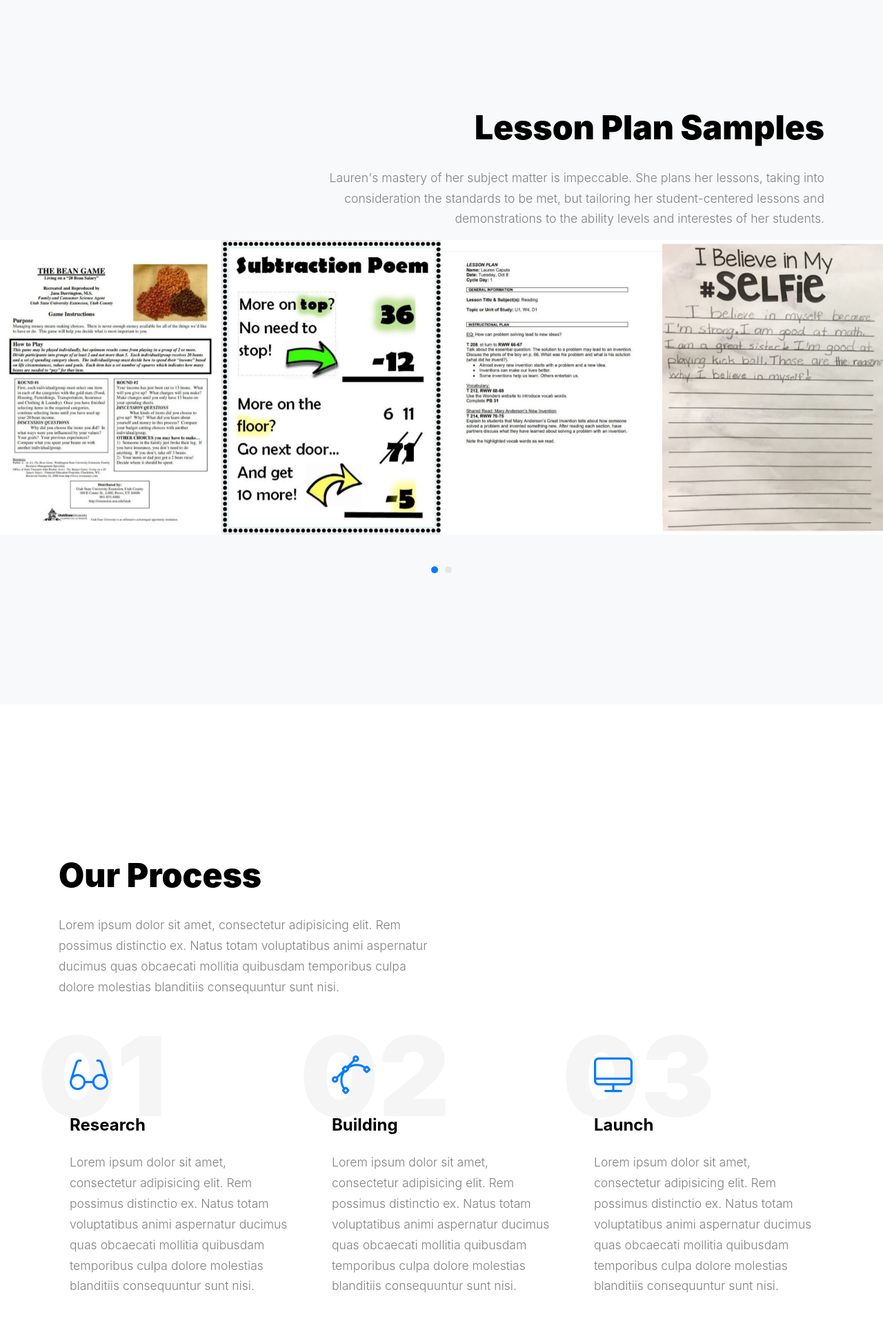
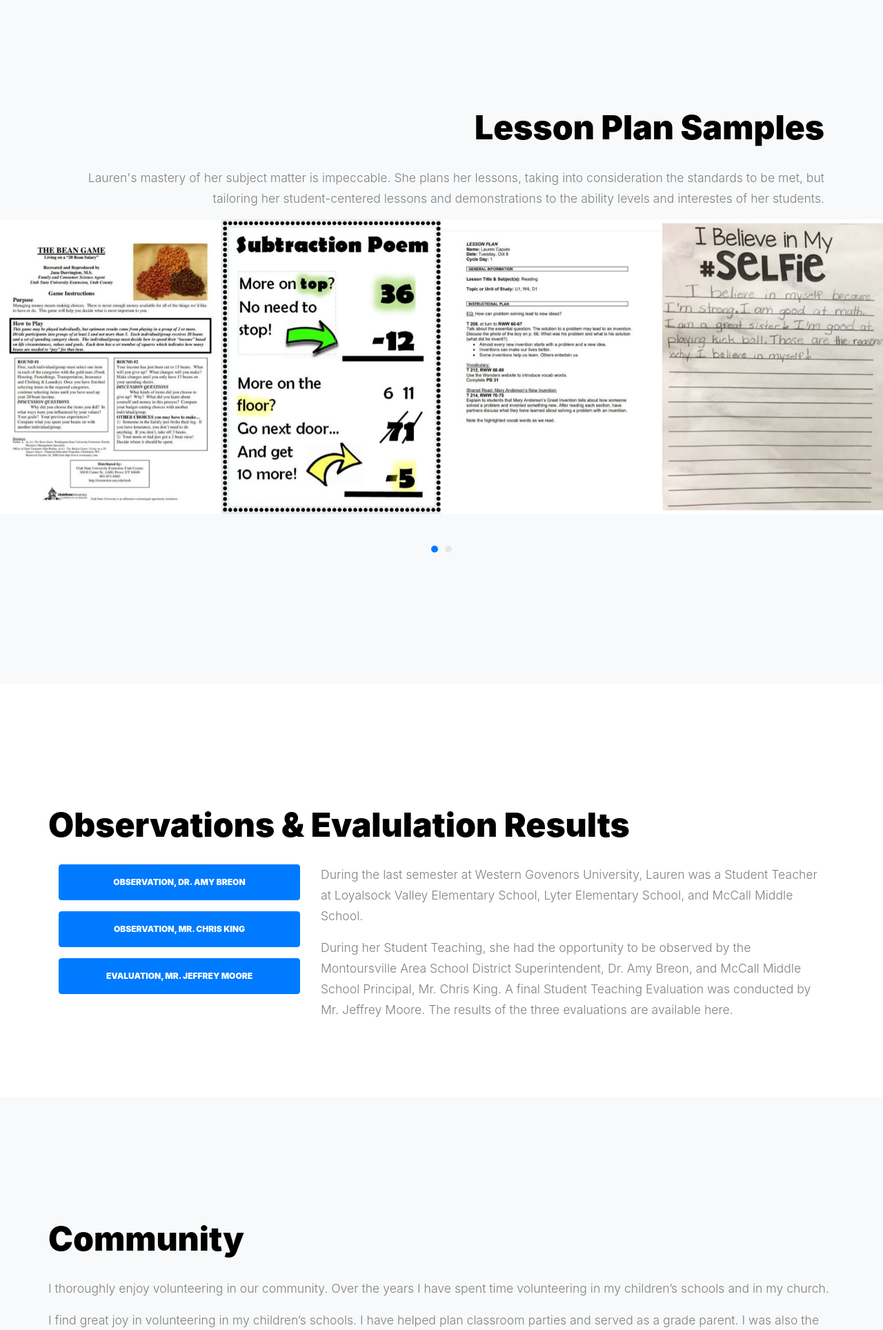
Before and after one commit to laurencaputo/laurencaputo, a PHP site: page / in a window 1280 px wide. Shown: the part 1954-3882 px from the top of the page at 69% size. Run offline with PHP 8.4, Linux system fonts and the light colour scheme; some web fonts are replaced.

Commit message:
Final Draft
Everything looks good so far...

```diff
--- a/css/style.css
+++ b/css/style.css
@@ -674,7 +674,7 @@ h1, h2, h3, h4, h5,
   color: #000;
   margin-bottom: 1.8rem;
   font-weight: 900;
-  max-width: 800px; }
+  max-width: auto; }
   @media (max-width: 991.98px) {
     .section-title {
       font-size: 1.5rem; } }
--- a/index.html
+++ b/index.html
@@ -131,8 +131,7 @@
     <div class="site-section bg-light" id="plans-section">
       <div class="container">
         <div class="row">
-          <div class="col-lg-4"></div>
-          <div class="col-lg-8" align="right">
+          <div class="col-lg-12" align="right">
             <h2 class="section-title">Lesson Plan Samples</h2>
             <p>Lauren's mastery of her subject matter is impeccable. She plans her lessons,
               taking into consideration the standards to be met, but tailoring her student-centered
@@ -209,59 +208,48 @@
     <div class="site-section section-2" id="results-section" >
       <div class="container">
         <div class="row">
-          <div class="col-lg-6 mb-5">
-            <span class="section-sub-title d-block">Our Process</span>
-            <h2 class="section-title">Our Process</h2>
-            <p>Lorem ipsum dolor sit amet, consectetur adipisicing elit. Rem possimus distinctio ex. Natus totam voluptatibus animi aspernatur ducimus quas obcaecati mollitia quibusdam temporibus culpa dolore molestias blanditiis consequuntur sunt nisi.</p>
+            <h2 class="section-title">Observations & Evalulation Results</h2>
+            <p></p>
+          <div class="col-lg-4">
+
+            <a href="documents/breon.pdf" class="btn btn-primary py-3 px-5 btn-block" target="_blank">Observation, Dr. Amy Breon</span></a>
+            <p></p>
+            <a href="documents/king.pdf" class="btn btn-primary py-3 px-5 btn-block" target="_blank">Observation, Mr. Chris King</span></a>
+            <p></p>
+            <a href="documents/final.pdf" class="btn btn-primary py-3 px-5 btn-block"target="_blank">Evaluation, Mr. Jeffrey Moore</span></a>
           </div>
-        </div>
-        <div class="row">
-          <div class="col-lg-4" data-aos="fade-up" data-aos-delay="">
-            <div class="process p-3">
-              <span class="number">01</span>
-              <div>
-                <span class="flaticon-glasses display-4 text-primary mb-4 d-inline-block"></span>
-                <h3>Research</h3>
-                <p>Lorem ipsum dolor sit amet, consectetur adipisicing elit. Rem possimus distinctio ex. Natus totam voluptatibus animi aspernatur ducimus quas obcaecati mollitia quibusdam temporibus culpa dolore molestias blanditiis consequuntur sunt nisi.</p>
-              </div>
-
-            </div>
-          </div>
-          <div class="col-lg-4" data-aos="fade-up" data-aos-delay="100">
-            <div class="process p-3">
-              <span class="number">02</span>
-              <div>
-                <span class="flaticon-vector display-4 text-primary mb-4 d-inline-block"></span>
-                <h3>Building</h3>
-                <p>Lorem ipsum dolor sit amet, consectetur adipisicing elit. Rem possimus distinctio ex. Natus totam voluptatibus animi aspernatur ducimus quas obcaecati mollitia quibusdam temporibus culpa dolore molestias blanditiis consequuntur sunt nisi.</p>
-              </div>
-
-            </div>
-          </div>
-          <div class="col-lg-4" data-aos="fade-up" data-aos-delay="200">
-            <div class="process p-3">
-              <span class="number">03</span>
-              <div>
-                <span class="flaticon-monitor display-4 text-primary mb-4 d-inline-block"></span>
-                <h3>Launch</h3>
-                <p>Lorem ipsum dolor sit amet, consectetur adipisicing elit. Rem possimus distinctio ex. Natus totam voluptatibus animi aspernatur ducimus quas obcaecati mollitia quibusdam temporibus culpa dolore molestias blanditiis consequuntur sunt nisi.</p>
-              </div>
-
+          <div class="col-lg-8 mr-auto mb-5">
+            <div class="mb-5">
+              <p>During the last semester at Western Govenors University, Lauren was
+                a Student Teacher at Loyalsock Valley Elementary School, Lyter Elementary
+                School, and McCall Middle School.</p>
+                <p></p>
+              <p>During her Student Teaching, she had the opportunity to be observed by the Montoursville Area
+              School District Superintendent, Dr. Amy Breon, and McCall Middle School
+              Principal, Mr. Chris King. A final Student Teaching Evaluation was
+              conducted by Mr. Jeffrey Moore. The results of the three evaluations are
+              available here.</p>
+              <p></p>
             </div>
           </div>
         </div>
-      </div>
+                <div class="row"><p></p><p></p><p></p></div>
+
     </div>
 
 
     <div class="site-section bg-light" id="community-section">
       <div class="container">
         <div class="row">
-          <div class="col-lg-6 mb-5">
-            <span class="section-sub-title d-block">Services</span>
-            <h2 class="section-title">Services</h2>
-            <p>Lorem ipsum dolor sit amet, consectetur adipisicing elit. Rem possimus distinctio ex. Natus totam voluptatibus animi aspernatur ducimus quas obcaecati mollitia quibusdam temporibus culpa dolore molestias blanditiis consequuntur sunt nisi.</p>
-          </div>
+          <h2 class="section-title">Community</h2>
+            <p>     I thoroughly enjoy volunteering in our community. Over the years I have spent time volunteering in my children’s schools and in my church.</p>
+
+            <p>     I find great joy in volunteering in my children’s schools. I have helped plan classroom parties and served as a grade parent. I was also the Classroom Activities Coordinator for the Lyter Elementary PTO during the 2018-2019 school year. My main duties were collecting and counting the box tops and coordinating the Christmas festivities during Santa’s visit to the school.</p>
+
+	          <p>     I am an active member of Faith United Methodist Church in Montoursville. I was the Casserole Ministry coordinator for three years. I created a Facebook page for the group and utilized it to organize meals to be delivered by volunteers to those in need. This helped ease the burden of families who were going through tough times, or in some cases for families who had just welcomed a baby. I taught a kindergarten Sunday school class last year, and I loved getting to know and bonding with those children. I still help with the Sunday school classes on a rotating schedule as a classroom assistant. I have also helped with many of our church’s food packing events, including the Backpack Program which benefits the Montoursville Area School District. My small group has also packed meals at the Central Pennsylvania Food Bank. For the past two summers I was a Crew Leader during Vacation Bible School, which I find to be very rewarding.</p>
+
+            <p>     I feel we are all given unique gifts and it is important to utilize those gifts by serving our community. I especially enjoy working with children in my volunteer work and love seeing them grow during that time. </p>
+            <p></p>
         </div>
 
       </div>
@@ -270,54 +258,60 @@
 
         <div class="service">
           <div>
-            <span class="flaticon-reload display-4 text-primary mb-4 d-inline-block"></span>
-            <h3>Auto Reload</h3>
-            <p>Lorem ipsum dolor sit amet, consectetur adipisicing elit. Rem possimus distinctio ex. Natus totam voluptatibus animi aspernatur ducimus quas obcaecati mollitia quibusdam temporibus culpa dolore molestias blanditiis consequuntur sunt nisi.</p>
+              <p>"Mrs. Caputo is nice to us, sets up lots of fun things for us, and play lots of fun things with us."</p>
+              <p>~Reagan, 3rd Grade</p>
           </div>
         </div>
 
 
         <div class="service">
           <div>
-            <span class="flaticon-download display-4 text-primary mb-4 d-inline-block"></span>
-            <h3>Download Videos</h3>
-            <p>Lorem ipsum dolor sit amet, consectetur adipisicing elit. Rem possimus distinctio ex. Natus totam voluptatibus animi aspernatur ducimus quas obcaecati mollitia quibusdam temporibus culpa dolore molestias blanditiis consequuntur sunt nisi.</p>
+            <p>"Dear Lauren, I have truly enjoyed sharing my classroom with you. You truly have bloomed and will be an awesome teacher. We will all miss you. Stop back anytime!</p>
+            <p>~Mrs. Jean</p>
           </div>
         </div>
 
         <div class="service">
           <div>
-            <span class="flaticon-monitor display-4 text-primary mb-4 d-inline-block"></span>
-            <h3>Web Development</h3>
-            <p>Lorem ipsum dolor sit amet, consectetur adipisicing elit. Rem possimus distinctio ex. Natus totam voluptatibus animi aspernatur ducimus quas obcaecati mollitia quibusdam temporibus culpa dolore molestias blanditiis consequuntur sunt nisi.</p>
+            <p>"Mrs. Caputo is great teacher because she is a great helper!"</p>
+            <p>~Micah, 3rd Grade</p>
           </div>
         </div>
 
         <div class="service">
           <div>
-            <span class="flaticon-chat display-4 text-primary mb-4 d-inline-block"></span>
-            <h3>24/7 Support</h3>
-            <p>Lorem ipsum dolor sit amet, consectetur adipisicing elit. Rem possimus distinctio ex. Natus totam voluptatibus animi aspernatur ducimus quas obcaecati mollitia quibusdam temporibus culpa dolore molestias blanditiis consequuntur sunt nisi.</p>
+            <p>"Mrs. Caputo has high expectations for her students and she has a genuine commitment for all of her students' success."</p>
+            <p>~Mr. King</p>
           </div>
         </div>
 
         <div class="service">
           <div>
-            <span class="flaticon-glasses display-4 text-primary mb-4 d-inline-block"></span>
-            <h3>Research</h3>
-            <p>Lorem ipsum dolor sit amet, consectetur adipisicing elit. Rem possimus distinctio ex. Natus totam voluptatibus animi aspernatur ducimus quas obcaecati mollitia quibusdam temporibus culpa dolore molestias blanditiis consequuntur sunt nisi.</p>
+            <p>"Lauren presents herself as an advocate willing to help in any way possible, providing positive guidance and support for every student."</p>
+            <p>~Mr. Moore</p>
           </div>
         </div>
 
         <div class="service">
           <div>
-            <span class="flaticon-vector display-4 text-primary mb-4 d-inline-block"></span>
-            <h3>Creative Design</h3>
-            <p>Lorem ipsum dolor sit amet, consectetur adipisicing elit. Rem possimus distinctio ex. Natus totam voluptatibus animi aspernatur ducimus quas obcaecati mollitia quibusdam temporibus culpa dolore molestias blanditiis consequuntur sunt nisi.</p>
+            <p>"Mrs. Caputo is a great teacher because she makes us laugh. I will miss you. ♥"</p>
+            <p>~Rocki, 3rd Grade</p>
           </div>
         </div>
 
+        <div class="service">
+          <div>
+            <p>"The calm, nurturing support that Lauren provided to a new student in the building, who was having some troubles transitioning to a new school, has had a lasting impression."</p>
+            <p>~Dr. Breon</p>
+          </div>
+        </div>
 
+        <div class="service">
+          <div>
+            <p>"Her ability to assume responsibilities, seamlessly co-teach, and effectively plan for a variety of students makes her an excellent candidate for any position in elementary or special education."</p>
+            <p>~Mrs. Confer</p>
+          </div>
+        </div>
 
       </div>
 
@@ -332,33 +326,31 @@
 
 
 
-            <h2 class="section-title mb-3">Message Us</h2>
-            <p class="mb-5">Natus totam voluptatibus animi aspernatur ducimus quas obcaecati mollitia quibusdam temporibus culpa dolore molestias blanditiis consequuntur sunt nisi.</p>
+            <h2 class="section-title mb-3">Contact Me</h2>
+            <p class="mb-5">Please send me a message if you have any questions or would like to discuss an opportunity teaching at your school district.</p>
 
-            <form method="post" data-aos="fade">
+            <form method="post" data-aos="fade" action="https://formspree.io/mvoqzykp">
               <div class="form-group row">
-                <div class="col-md-6 mb-3 mb-lg-0">
-                  <input type="text" class="form-control" placeholder="First name">
-                </div>
-                <div class="col-md-6">
-                  <input type="text" class="form-control" placeholder="Last name">
+                <div class="col-md-12">
+                  <input type="text" name="Name" class="form-control" placeholder="Full name">
                 </div>
               </div>
 
               <div class="form-group row">
                 <div class="col-md-12">
-                  <input type="text" class="form-control" placeholder="Subject">
+                  <input type="email" name="Email" class="form-control" placeholder="Email">
                 </div>
               </div>
 
               <div class="form-group row">
                 <div class="col-md-12">
-                  <input type="email" class="form-control" placeholder="Email">
+                  <input type="text" name="Subject" class="form-control" placeholder="Subject">
                 </div>
               </div>
+
               <div class="form-group row">
                 <div class="col-md-12">
-                  <textarea class="form-control" id="" cols="30" rows="10" placeholder="Write your message here."></textarea>
+                  <textarea name="Message" class="form-control" id="" cols="30" rows="10" placeholder="Write your message here."></textarea>
                 </div>
               </div>
 
@@ -376,18 +368,13 @@
     </div>
 
     <footer class="footer-section">
-      <div class="container">
+        <div class="text-center">
 
-        <div class="row pt-5 mt-5 text-center">
-          <div class="col-md-12">
-            <div class="border-top pt-5">
 
         Copyright &copy;<script>document.write(new Date().getFullYear());</script> All rights reserved | This template is made with <i class="icon-heart" aria-hidden="true"></i> by <a href="https://colorlib.com" target="_blank" >Colorlib</a>
 
             </div>
-          </div>
-        </div>
-      </div>
+
     </footer>
 
   </div> <!-- .site-wrap -->
```
Also changed, not shown: 3 other files.
